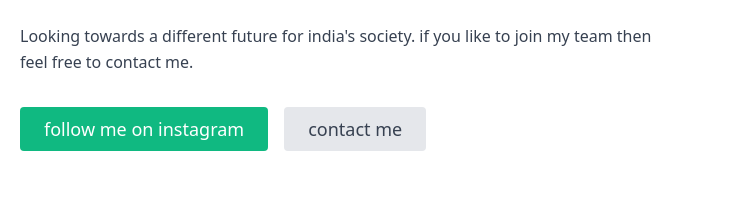
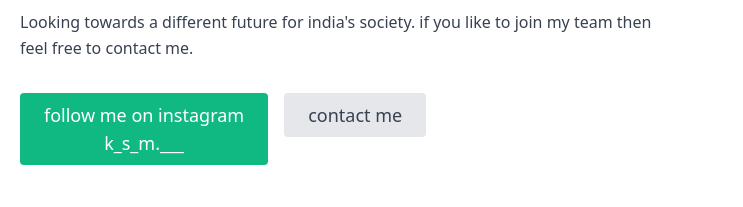
Before and after one commit to Dare2caree/Dare2caree.github.io, a plain HTML site: page index.html in a window 1280 px wide. Shown: the part 3786-3993 px from the top of the page, 0-743 px from the left. Drawn offline with nearby package versions, Linux system fonts and the light colour scheme.

Commit message:
Update index.html

```diff
--- a/index.html
+++ b/index.html
@@ -726,8 +726,8 @@ Leading child rights NGO Save the Children runs centers to provide street childr
       </h1>
       <p class="mb-8 leading-relaxed">Looking towards a different future for india's society. if you like to join my team then feel free to contact me.</p>
       <div class="flex justify-center">
-       <a href="https://www.instagram.com/k_s_m.___/"> <button class="inline-flex text-white bg-green-500 border-0 py-2 px-6 focus:outline-none hover:bg-green-600 rounded text-lg">follow me on instagram</button></a>
-       <a href="https://www.instagram.com/k_s_m.___/"><button class="ml-4 inline-flex text-gray-700 bg-gray-200 border-0 py-2 px-6 focus:outline-none hover:bg-gray-300 rounded text-lg">contact me</button></a>
+       <a href="#"> <button class="inline-flex text-white bg-green-500 border-0 py-2 px-6 focus:outline-none hover:bg-green-600 rounded text-lg">follow me on instagram <br> k_s_m.___</button></a>
+       <a href="#"><button class="ml-4 inline-flex text-gray-700 bg-gray-200 border-0 py-2 px-6 focus:outline-none hover:bg-gray-300 rounded text-lg">contact me</button></a>
       </div>
     </div>
     <div class="lg:max-w-lg lg:w-full md:w-1/2 w-5/6">
```
